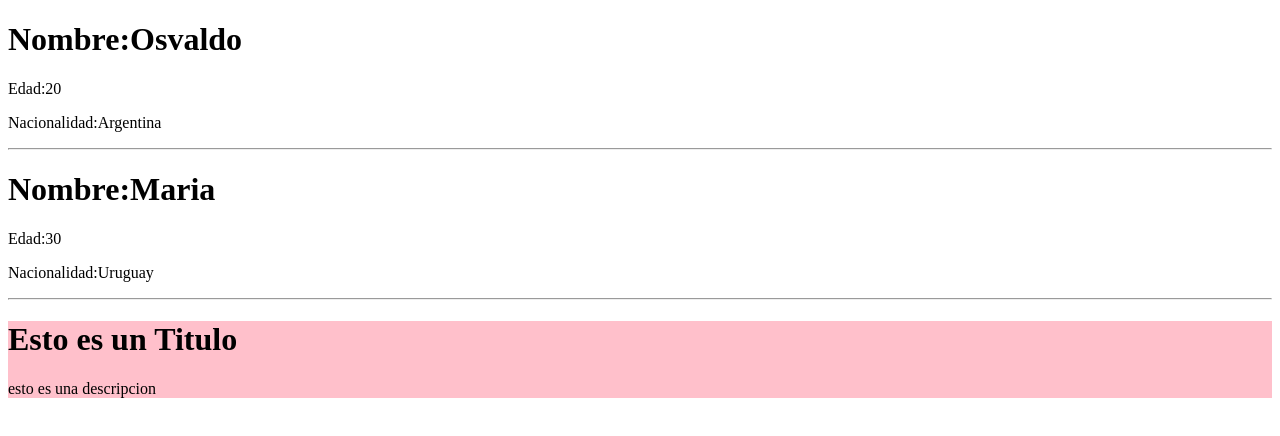
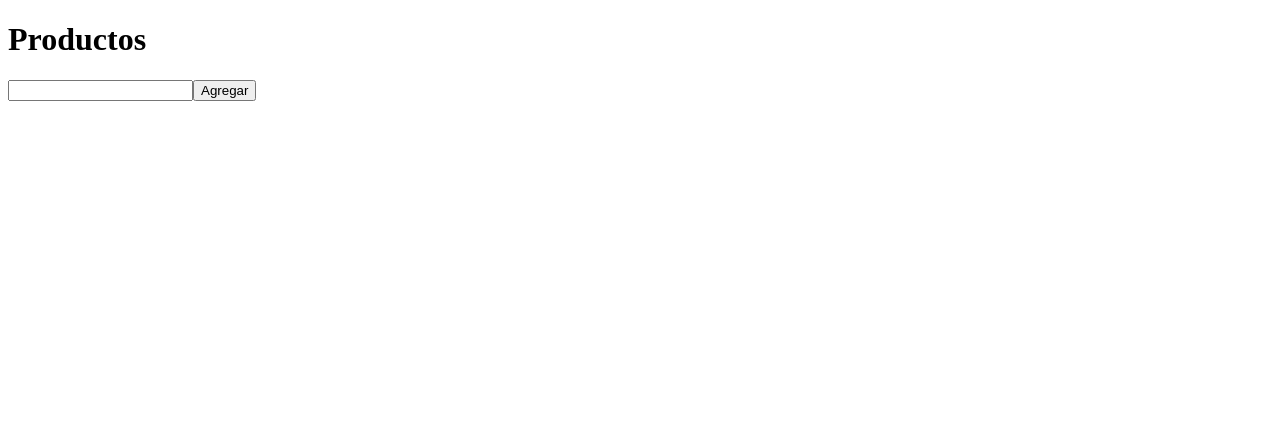
Before and after one commit to Osva11/TP2, a React (Create React App) app in the folder listado/: page / in a window 1280 px wide. Shown: the top 436 px of the page. Built offline with nearby package versions, Linux system fonts and the light colour scheme.

Commit message:
Creación del input principal y de la lista .

```diff
--- a/listado/src/App.js
+++ b/listado/src/App.js
@@ -1,15 +1,13 @@
 
-import { Usuario } from './components/Usuario/Usuario'; /*Se declara como un objeto para poder traer varios componentes si es necesario*/
-import { Card } from './components/Card/Card';
+import Productos from "./components/Productos/Productos";
+
 
 function App() {
 
 /*Las propiedades se pasan desde aca hacia donde las estemos utilizando, el orden da igual de los objetos*/
   return (
     <div >
-      <Usuario nombre="Osvaldo" edad={20} nacionalidad="Argentina"/>
-      <Usuario nombre="Maria" edad={30} nacionalidad="Uruguay"/>
-      <Card/>
+      <Productos/>
     </div>
   );
 }
--- a/listado/src/components/Card/Card.css
+++ /dev/null
@@ -1,4 +0,0 @@
-.card {
-    background-color: pink;
-
-}
--- a/listado/src/components/Card/Card.js
+++ /dev/null
@@ -1,10 +0,0 @@
-import "./Card.css";
-export const Card = () => {
-
-    return (
-        <div className="card">
-            <h1>Esto es un Titulo</h1>
-            <p>esto es una descripcion</p>
-        </div>
-    )
-}
--- /dev/null
+++ b/listado/src/components/ListCompras/ListaCompras.jsx
@@ -0,0 +1,12 @@
+
+const ListaCompras = ({ items }) => {
+    return (
+      <ul>
+        {items.map((item) => (
+          <Item key={item.id} item={item} />
+        ))}
+      </ul>
+    );
+  };
+
+  export default ListaCompras;
--- /dev/null
+++ b/listado/src/components/Productos/Productos.jsx
@@ -0,0 +1,41 @@
+import React, { useState } from 'react';
+import ListaCompras from '../ListCompras/ListaCompras';
+const Productos = () => {
+    // 1. Declaración del estado
+
+const[newItem,setNewItem]=useState(""); //inicializa una variable estado la cual contiene un valor inicial en este caso es un string vacio.
+const[items,setItems]=useState([]);
+
+
+
+const handleInputChange = (e) => {
+    setNewItem(e.target.value); //* Esta función llama a la función setNewItem y le pasa el nuevo valor escrito la cual actualiza el estado.
+    console.log(e.target.value)
+}
+
+const handleAddItem = () => {
+    if (newItem.trim() !== "") { // Se asegura de que no sea una cadena vacía
+      setItems([
+        ...items, //Agrega los ítems existentes
+        { id: Date.now(), name: newItem.trim() }, //Crea un nuevo objeto ítem y trim se encarga de borrar los espacios innecesarios
+      ]);
+      setNewItem(""); // Limpia el campo
+    }
+  };
+
+
+return (
+        <div>
+            <h1>Productos</h1>
+            <input type="text"
+            value={newItem} //se muestra la variable que creamos con el estado.
+            onChange={handleInputChange}//Al cambiar el valor este va a llamar a la función handleInputChange*
+            />
+            <button onClick={handleAddItem}>Agregar</button>
+            <ListaCompras items={items} />
+        </div>
+            //Se repite lo del input con el boton
+)
+}
+
+export default Productos;
--- a/listado/src/components/Usuario/Usuario.js
+++ /dev/null
@@ -1,17 +0,0 @@
-import "./Usuario.css";
-export const Usuario= (props) => { /*Siempre los componentes tiene que empezar con mayuscula*/
-
-    console.log(props.nacionalidad);
-    const {nombre,edad,nacionalidad} = props; /*De esta forma no es necesario hacer props.Atributo en cada elemento de html que retornamos*/
-
-    return (<div>
-            <h1>Nombre:{nombre}</h1>
-            <p>Edad:{edad}</p>
-            <p>Nacionalidad:{nacionalidad}</p>
-            <hr/>
-          </div>) /*es de buena practica cada vez que retornamos un objeto colocar un parentesis*/
-  }
-
-/*Siempre que se utilice JavaScript dentro de jsx se tiene que utilizar llaves*/
-/*El props. se utiliza siempre donde estemos utilizandolas, en este caso es en este componente*/
-/*SOLO SE PUEDE RETORNAR UN SOLO ELEMENTO HTML POR LO CUAL NO SE PUEDEN RETORNAR DOS DIV*/
```
Also changed, not shown: listado/src/components/Usuario/Usuario.css (deleted).
